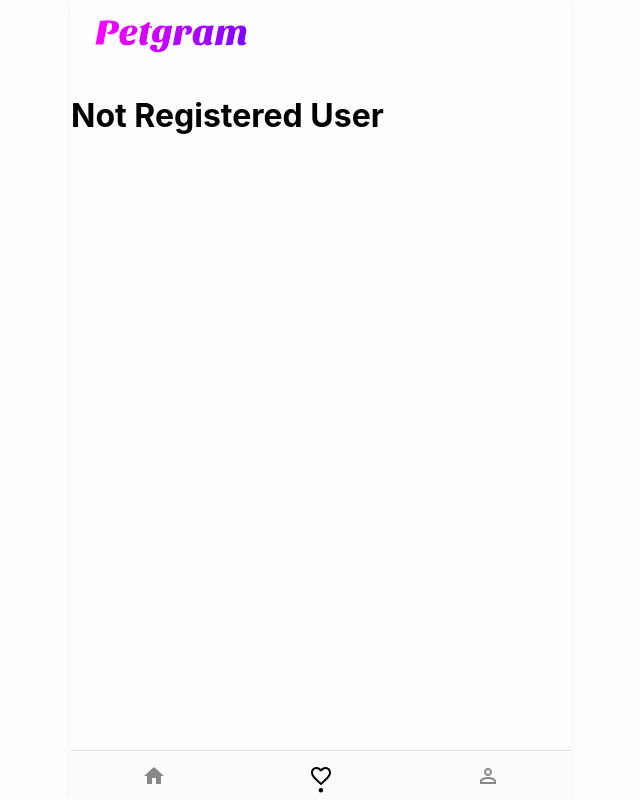
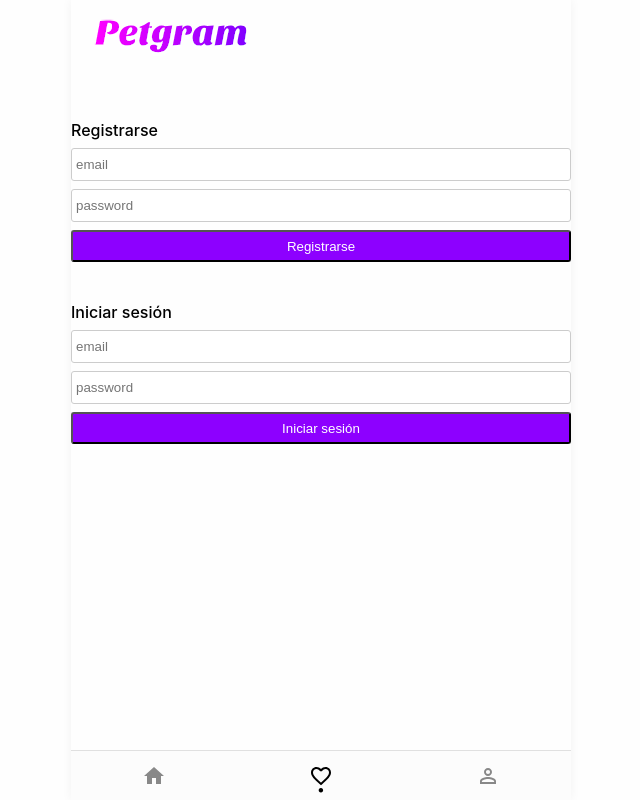
Before and after one commit to edgeorgie/Petgram, a React app: page /favs in a window 1280 px wide. Shown: the whole page, without its empty margins (319-959 px from the left). Built offline with nearby package versions, Linux system fonts and the light colour scheme.

Commit message:
user managment

```diff
--- a/src/App.js
+++ b/src/App.js
@@ -8,10 +8,7 @@ import { Favs } from './pages/Favs'
 import { User } from './pages/User'
 import { NotRegisteredUser } from './pages/NotRegisteredUser'
 import { Navbar } from './components/Navbar'
-
-const UserLogged = ({ children }) => {
-  return children({ isAuth: false })
-}
+import Context from './Context'
 
 export const App = () => {
   return (
@@ -23,7 +20,7 @@ export const App = () => {
         <Home path='/pet/:id' />
         <Detail path='/detail/:detailId' />
       </Router>
-      <UserLogged>
+      <Context.Consumer>
         {({ isAuth }) =>
           isAuth
             ? (
@@ -38,7 +35,7 @@ export const App = () => {
                 <NotRegisteredUser path='/user' />
               </Router>
               )}
-      </UserLogged>
+      </Context.Consumer>
 
       <Navbar />
     </>
--- /dev/null
+++ b/src/Context.js
@@ -0,0 +1,24 @@
+import React, { createContext, useState } from 'react'
+
+export const Context = createContext()
+
+const Provider = ({ children }) => {
+  const [isAuth, setIsAuth] = useState(() => {
+    return window.sessionStorage.getItem('token')
+  })
+
+  const value = {
+    isAuth,
+    activateAuth: (token) => {
+      setIsAuth(true)
+      window.sessionStorage.setItem('token', token)
+    }
+  }
+
+  return <Context.Provider value={value}>{children}</Context.Provider>
+}
+
+export default {
+  Provider,
+  Consumer: Context.Consumer
+}
--- a/src/components/PhotoCard/index.js
+++ b/src/components/PhotoCard/index.js
@@ -1,6 +1,5 @@
 import React from 'react'
 import { Article, Img, ImgWrapper } from './styles'
-import { useLocalStorage } from '../../hooks/useLocalStorage'
 import { useNearScreen } from '../../hooks/useNearScreen'
 import { FavButton } from '../FavButton'
 import { ToggleLikeMutation } from '../../containers/ToggleLikeMutation'
@@ -8,11 +7,8 @@ import { Link } from '@reach/router'
 
 const DEFAULT_IMAGE = 'https://images.unsplash.com/photo-1447684808650-354ae64db5b8?ixlib=rb-1.2.1&ixid=eyJhcHBfaWQiOjEyMDd9&auto=format&fit=crop&w=800&q=60'
 
-export const PhotoCard = ({ id, likes = 0, src = DEFAULT_IMAGE }) => {
+export const PhotoCard = ({ id, liked, likes = 0, src = DEFAULT_IMAGE }) => {
   const [show, element] = useNearScreen()
-
-  const key = `like-${id}`
-  const [liked, setLiked] = useLocalStorage(key, false)
 
   return (
     <Article ref={element}>
@@ -28,8 +24,7 @@ export const PhotoCard = ({ id, likes = 0, src = DEFAULT_IMAGE }) => {
             {
               (toggleLike) => {
                 const handleFavClick = () => {
-                  !liked && toggleLike({ variables: { input: { id } } })
-                  setLiked(!liked)
+                  toggleLike({ variables: { input: { id } } })
                 }
 
                 return <FavButton liked={liked} likes={likes} onClick={handleFavClick} />
--- /dev/null
+++ b/src/components/UserForm/index.js
@@ -0,0 +1,25 @@
+import React from 'react'
+import { useInputValue } from '../../hooks/useInputValue'
+import { Error, Form, Input, Button, Title } from './style'
+
+export const UserForm = ({ error, disabled, onSubmit, title }) => {
+  const email = useInputValue('')
+  const password = useInputValue('')
+
+  const handleSubmit = (e) => {
+    e.preventDefault()
+    onSubmit({ email: email.value, password: password.value })
+  }
+
+  return (
+    <>
+      <Form disabled={disabled} onSubmit={handleSubmit}>
+        <Title>{title}</Title>
+        <Input disabled={disabled} placeholder='email' {...email} />
+        <Input disabled={disabled} type='password' placeholder='password' {...password} />
+        <Button>{title}</Button>
+      </Form>
+      {error && <Error>{error}</Error>}
+    </>
+  )
+}
--- /dev/null
+++ b/src/components/UserForm/style.js
@@ -0,0 +1,40 @@
+import styled from 'styled-components'
+
+export const Form = styled.form`
+  padding: 16px 0;
+`
+
+export const Input = styled.input`
+  border: 1px solid #ccc;
+  border-radius: 3px;
+  margin-bottom: 8px;
+  padding: 8px 4px;
+  display: block;
+  width: 100%;
+  &[disabled] {
+    opacity: .3;
+  }
+`
+
+export const Button = styled.button`
+  background: #8d00ff;
+  border-radius: 3px;
+  color: #fff;
+  height: 32px;
+  display: block;
+  width: 100%;
+  text-align: center;
+  &[disabled] {
+    opacity: 0.3;
+  }
+`
+
+export const Title = styled.h2`
+  font-size: 16px;
+  font-weight: 500;
+  padding: 8px 0;
+`
+export const Error = styled.span`
+  color: red;
+  font-size: 14px;
+`
--- /dev/null
+++ b/src/containers/LoginMutation.js
@@ -0,0 +1,13 @@
+import React from 'react'
+import { Mutation } from '@apollo/client/react/components'
+import { gql } from '@apollo/client/core'
+
+const LOGIN = gql`
+  mutation login($input: UserCredentials!) {
+    login(input: $input)
+  }
+`
+
+export const LoginMutation = ({ children }) => {
+  return <Mutation mutation={LOGIN}>{children}</Mutation>
+}
--- /dev/null
+++ b/src/containers/RegisterMutation.js
@@ -0,0 +1,13 @@
+import React from 'react'
+import { Mutation } from '@apollo/client/react/components'
+import { gql } from '@apollo/client/core'
+
+const REGISTER = gql`
+  mutation signup($input: UserCredentials!) {
+    signup(input: $input)
+  }
+`
+
+export const RegisterMutation = ({ children }) => {
+  return <Mutation mutation={REGISTER}>{children}</Mutation>
+}
--- a/src/containers/ToggleLikeMutation.js
+++ b/src/containers/ToggleLikeMutation.js
@@ -3,8 +3,8 @@ import { gql } from '@apollo/client'
 import { Mutation } from '@apollo/client/react/components'
 
 const LIKE_PHOTO = gql`
-  mutation likeAnonymousPhoto($input: LikePhoto!) {
-    likeAnonymousPhoto(input: $input) {
+  mutation likePhoto($input: LikePhoto!) {
+    likePhoto(input: $input) {
       id,
       liked,
       likes
--- /dev/null
+++ b/src/hooks/useInputValue.js
@@ -0,0 +1,9 @@
+import { useState } from 'react'
+
+export const useInputValue = (initialValue) => {
+  const [value, setValue] = useState(initialValue)
+  const onChange = (e) => {
+    setValue(e.target.value)
+  }
+  return { value, onChange }
+}
--- /dev/null
+++ b/src/hooks/useRegisterMutation.js
@@ -0,0 +1,11 @@
+import { gql, useMutation } from '@apollo/client'
+
+const REGISTER = gql`
+  mutation signup($input: UserCredentials!) {
+    signup(input: $input)
+  }
+`
+export const useRegisterMutation = () => {
+  const [mutation] = useMutation(REGISTER)
+  return mutation
+}
--- a/src/index.js
+++ b/src/index.js
@@ -1,16 +1,47 @@
 import React from 'react'
 import ReactDOM from 'react-dom'
-import { ApolloClient, ApolloProvider, InMemoryCache } from '@apollo/client'
+import {
+  ApolloClient,
+  ApolloProvider,
+  InMemoryCache,
+  createHttpLink
+} from '@apollo/client'
 import { App } from './App'
+import Context from './Context'
+import { setContext } from '@apollo/client/link/context'
+
+// eslint-disable-next-line new-cap
+const httpLink = new createHttpLink({
+  uri: 'https://petgram-server-edgeorgie-edgeorgie.vercel.app/graphql'
+})
+
+const authLink = setContext((_, { headers }) => {
+  const token = window.sessionStorage.getItem('token')
+  return {
+    headers: {
+      ...headers,
+      authorization: token ? `Bearer ${token}` : ''
+    }
+  }
+  // onError: (error) => {
+  //   const { networkError } = error
+  //   if (networkError && networkError.result.code === "invalid_token") {
+  //     window.sessionStorage.removeItem("token")
+  //     window.location.href = "/login"
+  //   }
+  // }
+})
 
 const client = new ApolloClient({
-  uri: 'https://petgram-server-edgeorgie-edgeorgie.vercel.app/graphql',
+  link: authLink.concat(httpLink),
   cache: new InMemoryCache()
 })
 
 ReactDOM.render(
-  <ApolloProvider client={client}>
-    <App />
-  </ApolloProvider>,
+  <Context.Provider value={{ isAuth: false }}>
+    <ApolloProvider client={client}>
+      <App />
+    </ApolloProvider>
+  </Context.Provider>,
   document.getElementById('app')
 )
--- a/src/pages/NotRegisteredUser.js
+++ b/src/pages/NotRegisteredUser.js
@@ -1,9 +1,64 @@
-import React from 'react'
+import React, { useContext } from 'react'
+import { Context } from '../Context'
+import { UserForm } from '../components/UserForm'
+import { RegisterMutation } from '../containers/RegisterMutation'
+import { LoginMutation } from '../containers/LoginMutation'
+// import { useRegisterMutation } from '../hooks/useRegisterMutation'
 
 export const NotRegisteredUser = () => {
+  const { activateAuth } = useContext(Context)
+
   return (
     <>
-      <h1>Not Registered User</h1>
+      <RegisterMutation>
+        {(register, { data, loading, error }) => {
+          const onSubmit = ({ email, password }) => {
+            const input = { email, password }
+            const variables = { input }
+            register({ variables }).then(({ data }) => {
+              const { signup } = data
+              activateAuth(signup)
+            })
+          }
+
+          const errorMsg =
+            error && 'El usuario ya existe o hay algún problema.'
+
+          return (
+            <UserForm
+              disabled={loading}
+              error={errorMsg}
+              title='Registrarse'
+              onSubmit={onSubmit}
+            />
+          )
+        }}
+      </RegisterMutation>
+
+      <LoginMutation>
+        {(login, { data, loading, error }) => {
+          const onSubmit = ({ email, password }) => {
+            const input = { email, password }
+            const variables = { input }
+            login({ variables }).then(({ data }) => {
+              const { login } = data
+              activateAuth(login)
+            })
+          }
+
+          const errorMsg =
+            error && 'La contraseña no es correcta o el usuario no existe'
+
+          return (
+            <UserForm
+              disabled={loading}
+              error={errorMsg}
+              title='Iniciar sesión'
+              onSubmit={onSubmit}
+            />
+          )
+        }}
+      </LoginMutation>
     </>
   )
 }
```
